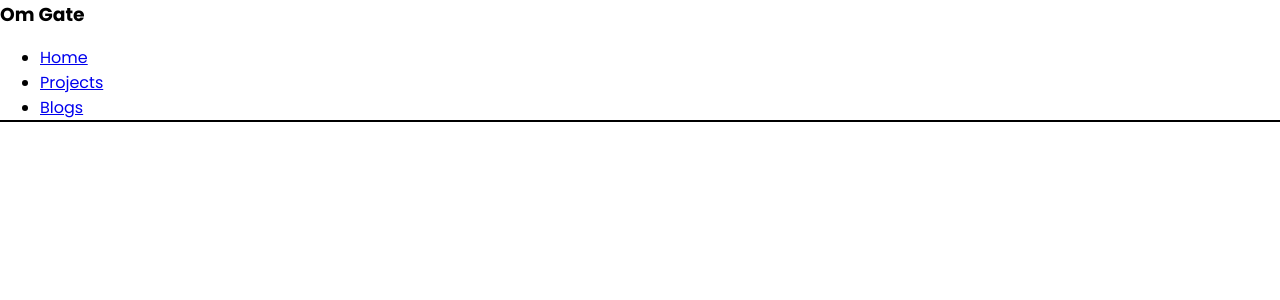
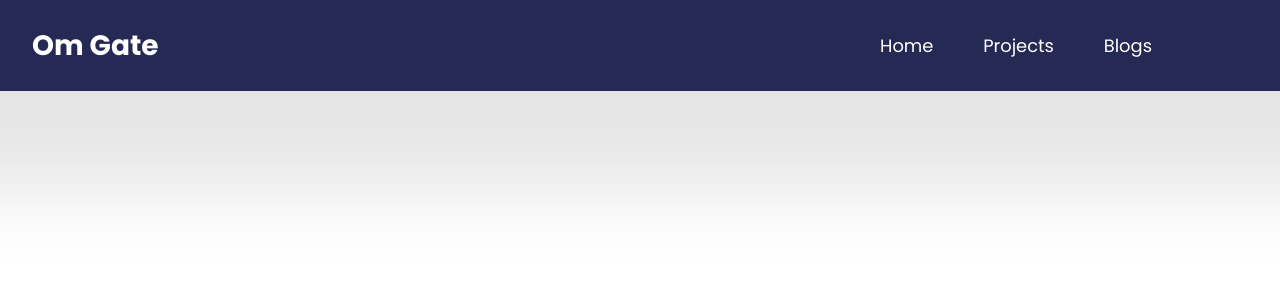
Before and after one commit to OMGATE23/om-portfolio-website, a React (Create React App) app: page / in a window 1280 px wide. Shown: the top 300 px of the page. Built offline with nearby package versions, Linux system fonts and the light colour scheme.

Commit message:
markup: added header styling

```diff
--- a/src/components/Header.js
+++ b/src/components/Header.js
@@ -4,9 +4,9 @@ import styles from './Header.module.css'
 export default function Header() {
   return (
     <header>
-        <h3 className={styles['header-name']}>Om Gate</h3>
+        <h2 className={styles['header-name']}>Om Gate</h2>
 
-        <ul>
+        <ul className={styles['header-list']} >
             <li>
                 <a href='/'>
                     Home
--- a/src/components/Header.module.css
+++ b/src/components/Header.module.css
@@ -1,8 +1,44 @@
 header {
-    outline: 2px solid black;
 
+    display: flex;
+    align-items: center;
+    justify-content: space-between;
+    padding: 1rem 2rem;
+    background: #020438;
+    background-color: rgba(2,4,56,0.85);
+    box-shadow: 0px 0px 75px 100px rgba(0,0,0,0.1);
 }
 
 .header-name {
     margin: 0;
+    font-size: 1.75rem;
+    display: inline;
+    color: #fff;
 }
+
+.header-list {
+    display: flex;
+    width: 25%;
+    align-items: center;
+    justify-content: space-between;
+    padding: 0;
+    list-style: none;
+
+    margin-right: 5rem;
+}
+
+.header-list li {
+    display: inline-block;
+    margin: 0 1rem;
+}
+
+.header-list > li > a {
+    text-decoration: none;
+    color: white;
+    font-size: 1.12rem;
+}
+
+.header-list>li>a:hover {
+    font-weight: bold;
+    cursor: pointer;
+}
```
